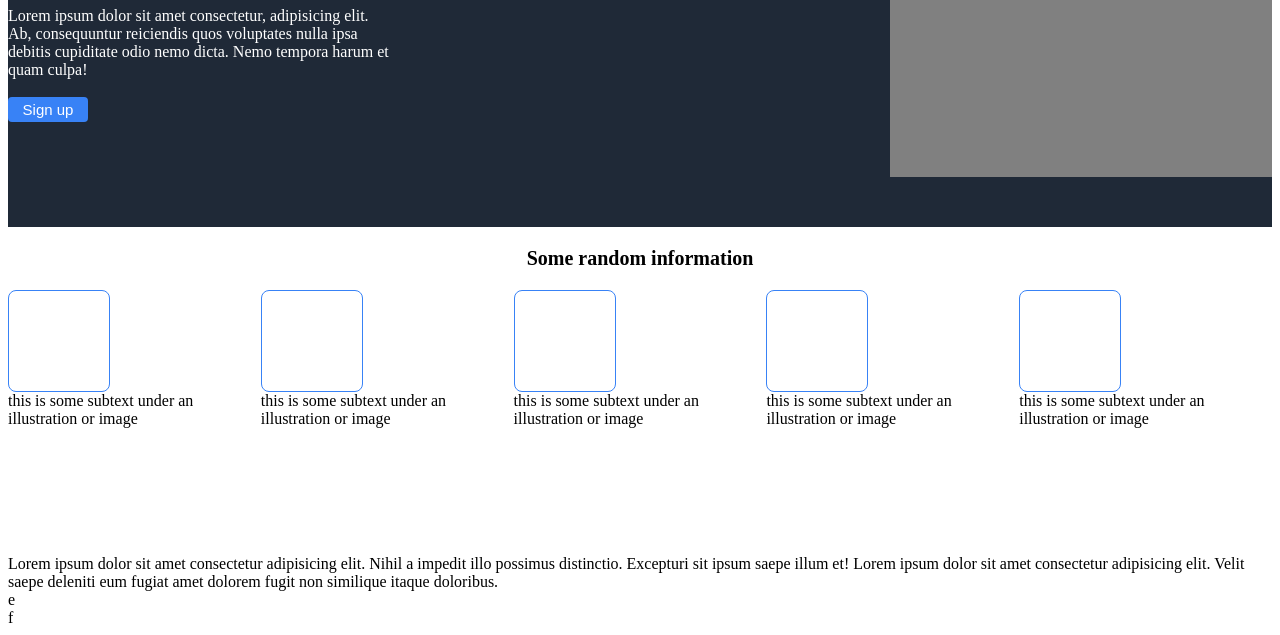
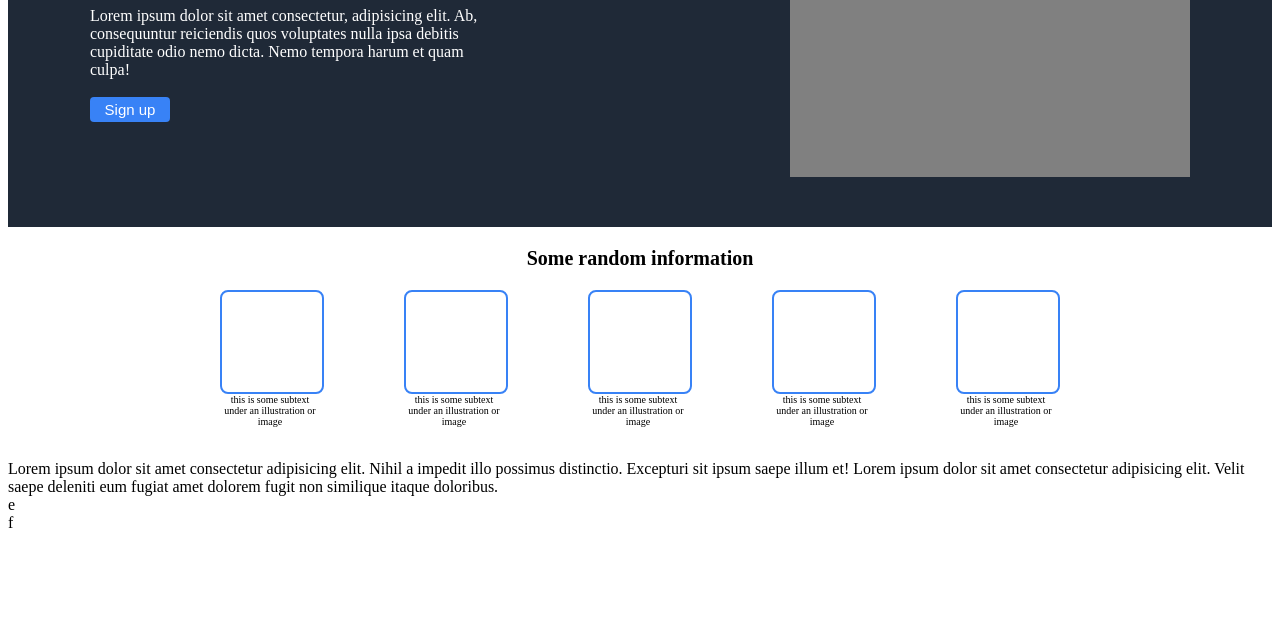
Before and after one commit to VlaicuA/TheOdinProjectLandingPage, a plain HTML site: page index.html in a window 1280 px wide. Shown: the part 181-816 px from the top of the page. Drawn offline with Linux system fonts and the light colour scheme.

Commit message:
Add Information and Sub Information sections

```diff
--- a/style.css
+++ b/style.css
@@ -9,7 +9,7 @@ body {
 .header {
     display: flex;
     align-items: center;
-    justify-content: space-around;
+    justify-content: space-evenly;
     background-color: #1f2937;
     color: white;
     padding-bottom: 50px;
@@ -41,7 +41,7 @@ a:hover {
     display: flex;
     flex-direction: row;
     justify-content: center;
-    gap: 500px;
+    gap: 300px;
 }
 
 .abouthead {
@@ -81,25 +81,34 @@ a:hover {
 
 .subinformation {
     display: flex;
-height: 400px;
+height: 120px;
+padding-bottom: 50px;
+gap: 80px;
+justify-content: center;
 }
 
 .subinformationdiv {
     height: 100px;
     width: 100px;
-    border:1px;
+    border:2px;
     border-style: solid;
     border-color: #3882f6;
     border-radius: 8px;
 }
+.subinformationtext {
+    display: flex;
+    flex-wrap: wrap;
+    width: 100px;
+    font-size: 10px;
+    text-align: center;
+}
 
-.subinformationcontainer {
-    display: flex;
+/* Section quote */
+
+.quote {
 
 }
 
-.subinfoirmationdivtext {
-    position: relative;
-    font-size: 10px;
-    background-color: aqua;
+.quotetext {
+
 }
```
